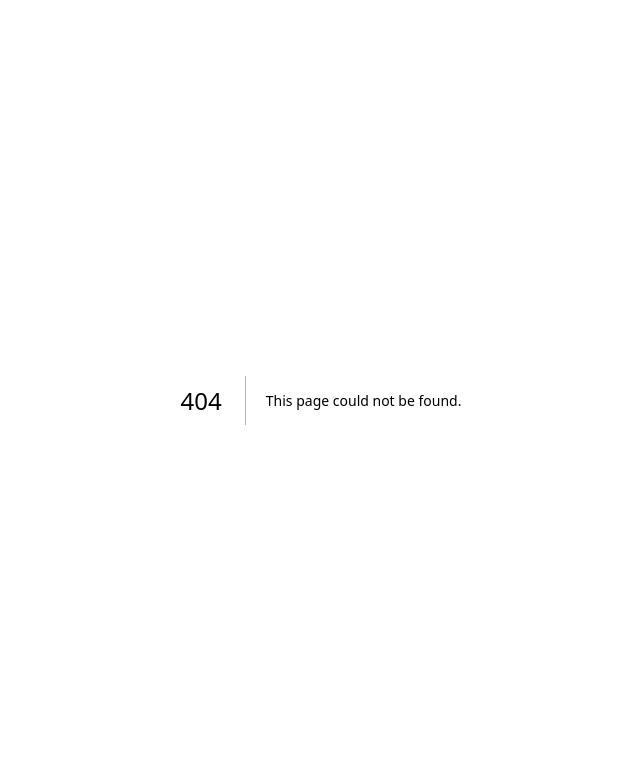
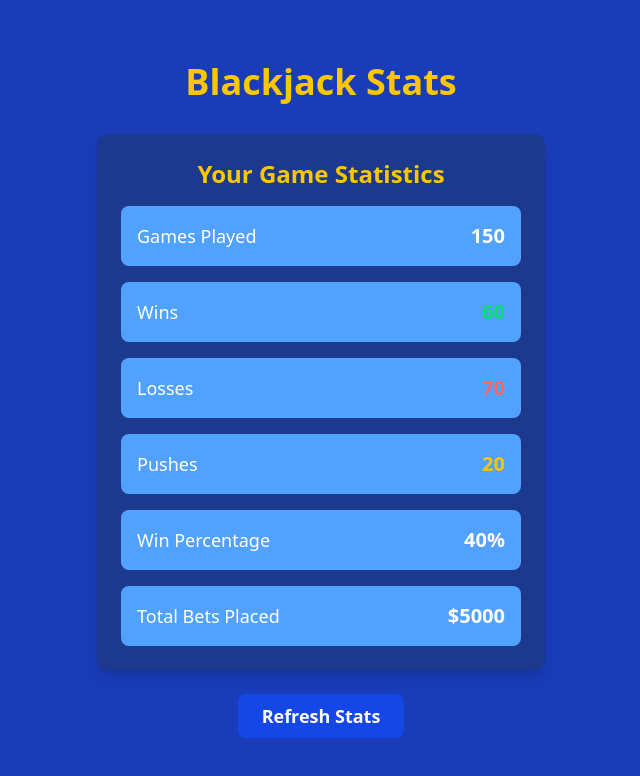
Before and after one commit to syskhill/SteeleHacks, a Next.js app: page /stats in a window 1280 px wide. Before the commit this address had no page. Shown: the top 776 px of the page, without its empty margins (319-959 px from the left). Built offline with nearby package versions, Linux system fonts and the light colour scheme.

Commit message:
Added stat page

```diff
--- /dev/null
+++ b/src/app/stats/page.tsx
@@ -0,0 +1,68 @@
+'use client';
+
+import React from 'react';
+
+interface BlackjackStats {
+  gamesPlayed: number;
+  wins: number;
+  losses: number;
+  pushes: number;
+  winPercentage: number;
+  totalBets: number;
+}
+
+const mockStats: BlackjackStats = {
+  gamesPlayed: 150,
+  wins: 60,
+  losses: 70,
+  pushes: 20,
+  winPercentage: 40,
+  totalBets: 5000,
+};
+
+const StatsPage: React.FC = () => {
+  const stats = mockStats;
+
+  return (
+    <div className="min-h-screen bg-blue-800 text-white flex flex-col items-center justify-center p-4">
+      <h1 className="text-4xl font-bold mb-8 text-yellow-400">Blackjack Stats</h1>
+
+      {/* Stats Card */}
+      <div className="bg-blue-900 rounded-lg shadow-lg p-6 w-full max-w-md">
+        <h2 className="text-2xl font-semibold mb-4 text-center text-yellow-400">Your Game Statistics</h2>
+        <div className="grid grid-cols-1 gap-4">
+          <div className="flex justify-between items-center p-4 bg-blue-400 rounded-md">
+            <span className="text-lg">Games Played</span>
+            <span className="text-xl font-bold">{stats.gamesPlayed}</span>
+          </div>
+          <div className="flex justify-between items-center p-4 bg-blue-400 rounded-md">
+            <span className="text-lg">Wins</span>
+            <span className="text-xl font-bold text-green-400">{stats.wins}</span>
+          </div>
+          <div className="flex justify-between items-center p-4 bg-blue-400 rounded-md">
+            <span className="text-lg">Losses</span>
+            <span className="text-xl font-bold text-red-400">{stats.losses}</span>
+          </div>
+          <div className="flex justify-between items-center p-4 bg-blue-400 rounded-md">
+            <span className="text-lg">Pushes</span>
+            <span className="text-xl font-bold text-yellow-400">{stats.pushes}</span>
+          </div>
+          <div className="flex justify-between items-center p-4 bg-blue-400 rounded-md">
+            <span className="text-lg">Win Percentage</span>
+            <span className="text-xl font-bold">{stats.winPercentage}%</span>
+          </div>
+          <div className="flex justify-between items-center p-4 bg-blue-400 rounded-md">
+            <span className="text-lg">Total Bets Placed</span>
+            <span className="text-xl font-bold">${stats.totalBets}</span>
+          </div>
+        </div>
+      </div>
+
+      <button className="mt-6 px-6 py-2 bg-blue-700 hover:bg-blue-800 rounded-md text-lg font-semibold transition-colors">
+        Refresh Stats
+      </button>
+    </div>
+  );
+};
+
+export default StatsPage;
```
